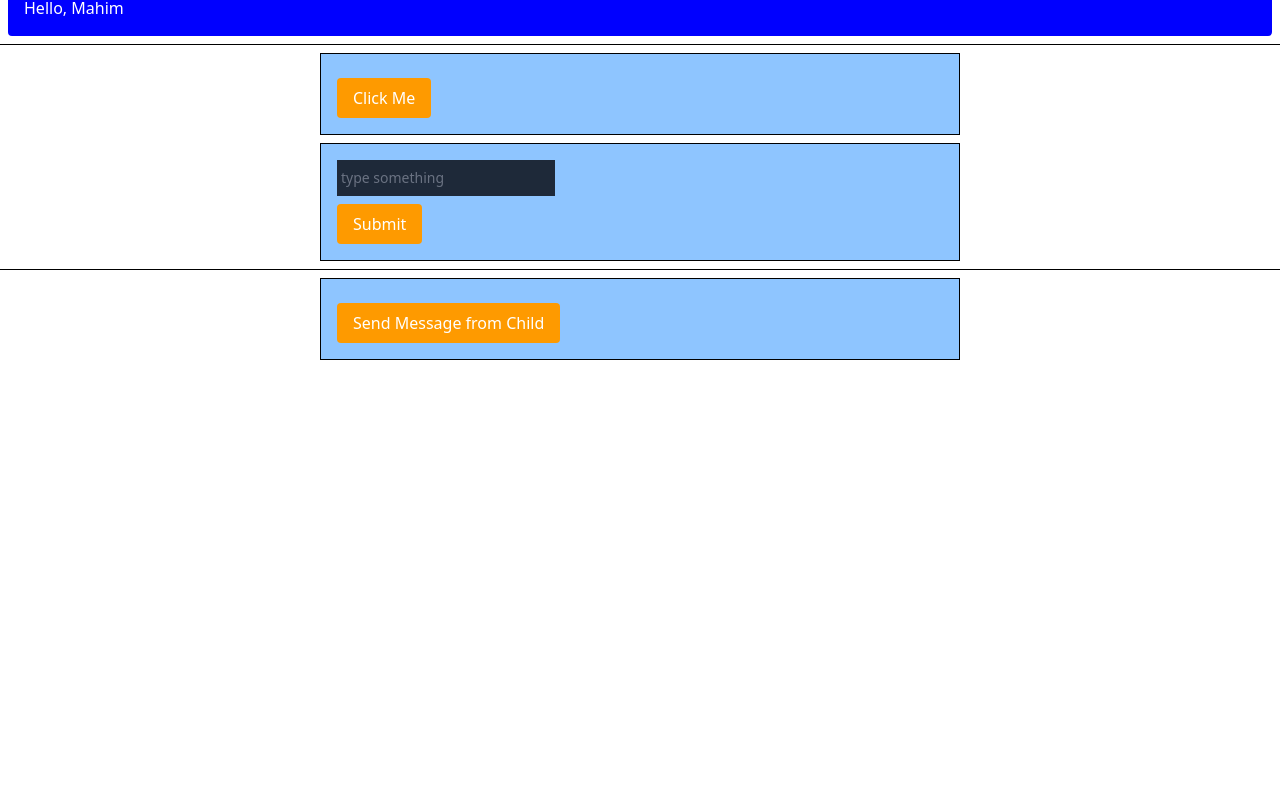
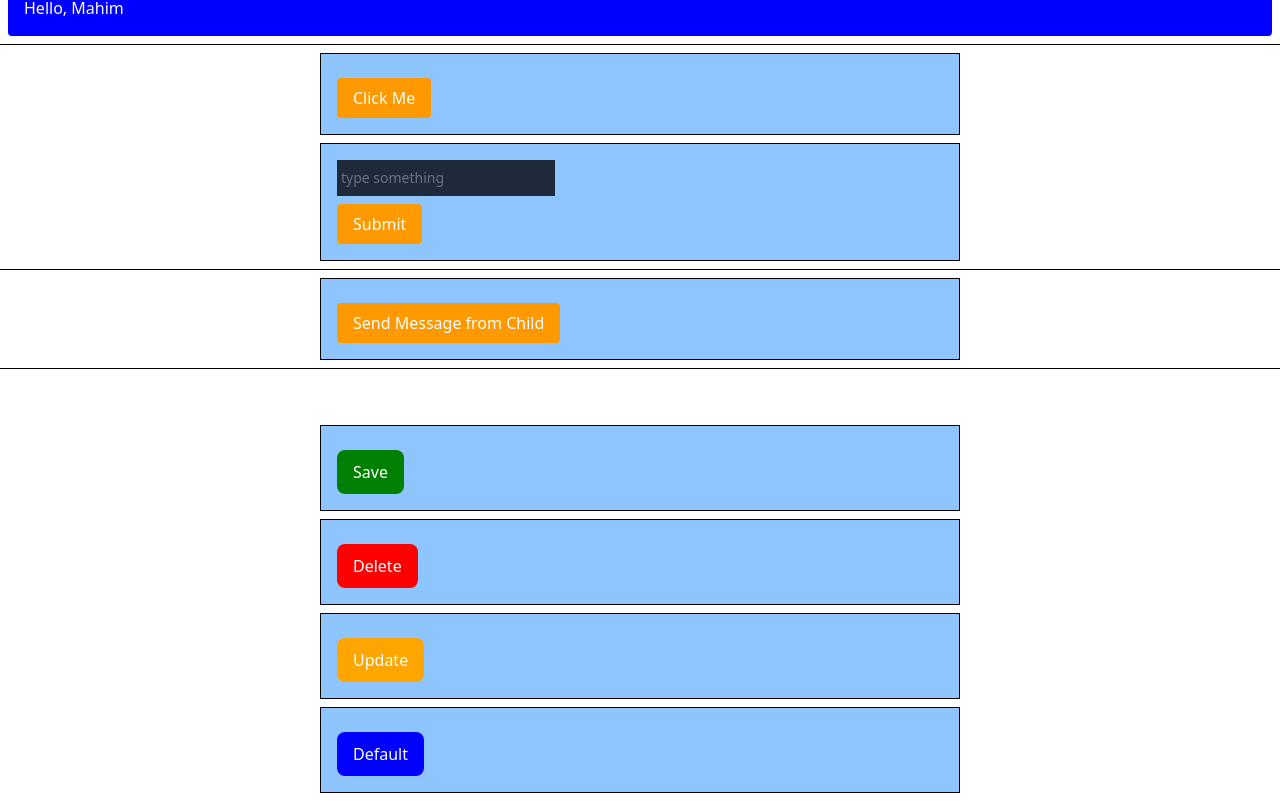
Before and after one commit to nayan-mia-09/React, a React (Vite) app in the folder React-Basics/react-basics/: page / in a window 1280 px wide. Shown: the part 891-1692 px from the top of the page. Before the commit the page ends 1259 px from the top, so only its background shows below. Built offline with nearby package versions, Linux system fonts and the light colour scheme.

Commit message:
Test multiple buttons

```diff
--- a/React-Basics/react-basics/src/App.jsx
+++ b/React-Basics/react-basics/src/App.jsx
@@ -3,8 +3,20 @@ import ParentComponents from './components/ParentComponent'
 import Onclick from './components/Onclick'
 import Onchange from './components/Onchange'
 import Parent from './components/Parent'
+import Button from './components/Button'
 
 const App = () => {
+  const handleSave = () =>{
+    alert(`Save Clicked !`)
+  }
+
+  const handleDelete = () =>{
+    alert(`Delete Clicked !`)
+  }
+
+  const handleUpdate = () =>{
+    alert(`Update Cliked !`)
+  }
   return (
     <div>
       <h1>Props Deep Dive</h1>
@@ -17,6 +29,13 @@ const App = () => {
 
       <hr />
       <Parent/>
+      <hr />
+      <br />
+      <br />
+      <Button text={"Save"} color='green' onClick={handleSave}/>
+      <Button text={"Delete"} color='red' onClick={handleDelete}/>
+      <Button text={"Update"} color='orange' onClick={handleUpdate}/>
+      <Button text={"Default"}  onClick={() => alert(`Default Button !`)}/>
     </div>
   )
 }
--- /dev/null
+++ b/React-Basics/react-basics/src/components/Button.jsx
@@ -0,0 +1,20 @@
+
+
+const Button = ({text, color = "blue",onClick }) => {
+  return (
+    <div className="border p-4 m-2 bg-blue-300 w-1/2 mx-auto">
+        <button className="mt-2 px-4 py-2 bg-amber-500 text-white rounded cursor-pointer" style={{
+        backgroundColor: color,
+        color: "white",
+        padding: "10px 16px",
+        border: "none",
+        borderRadius: "8px",
+        cursor: "pointer",
+        marginRight: "8px"
+      }} onClick={onClick}>{text}</button>
+
+    </div>
+  )
+}
+
+export default Button
```
